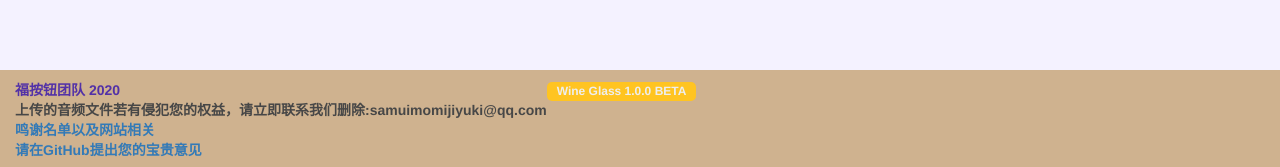
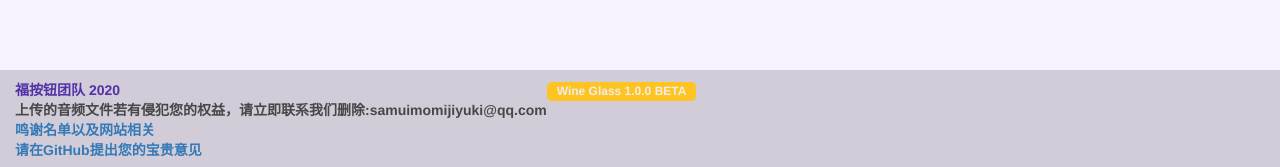
Before and after one commit to vbup-osc/shofuku-button, a Vue app: page / in a window 1280 px wide. Shown: the part 730-897 px from the top of the page. Built offline with nearby package versions, Linux system fonts and the light colour scheme; a small style sheet from the web is missing.

Commit message:
Update App.vue

```diff
--- a/src/App.vue
+++ b/src/App.vue
@@ -60,7 +60,7 @@
 @import "../node_modules/bootstrap/dist/css/bootstrap.css";
 .main-content{ /*内容部分*/
     min-height: 100vh;
-    background-color: #f4f2ff;
+    background-color: #f7f2ff;
 }
 .btn-buttom{
     border: 0px;
@@ -169,7 +169,7 @@
     width: 100%;
     height: 100%;
     min-height: 60px;
-    background-color: #cfb28f;
+    background-color: #d2cbd8;
 }
 .footer-content {
     padding-top: 10px;
```
